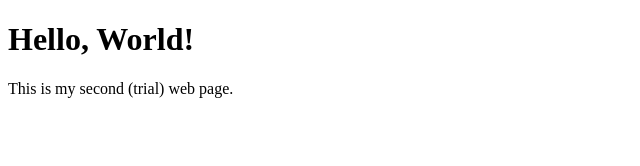
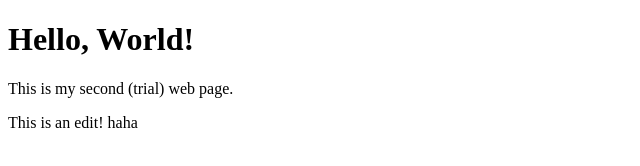
Before and after one commit to codeyson/CPE025B---CPE32S1, a plain HTML site: page module1/first.html in a window 1280 px wide. Shown: the whole page, without its empty margins (0-640 px from the left). Drawn offline with Linux system fonts and the light colour scheme.

Commit message:
Update first.html

```diff
--- a/module1/first.html
+++ b/module1/first.html
@@ -6,5 +6,6 @@
 <body>
     <h1>Hello, World!</h1>
     <p>This is my second (trial)  web page.</p>
+    <p>This is an edit! haha</p>
 </body>
 </html>
```
